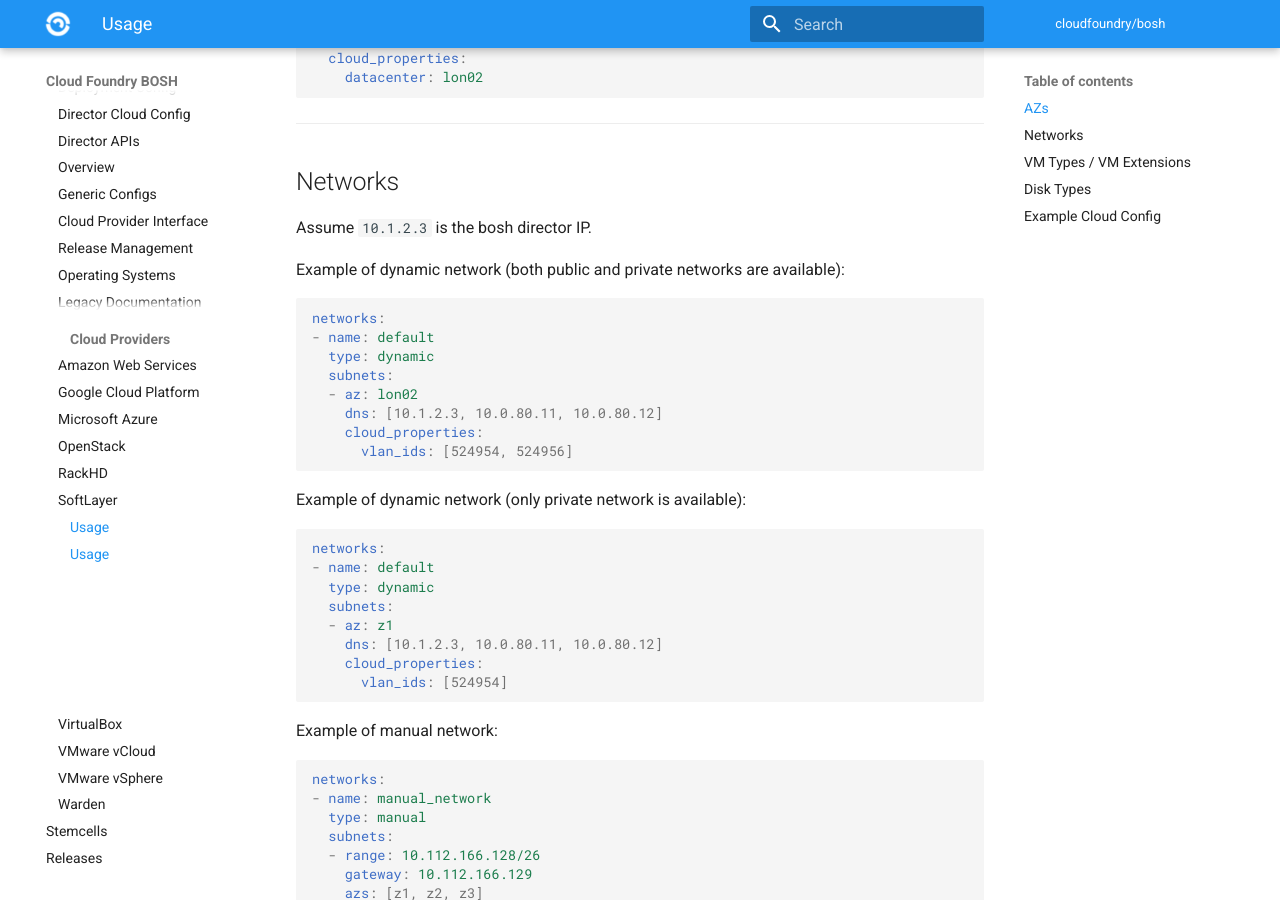
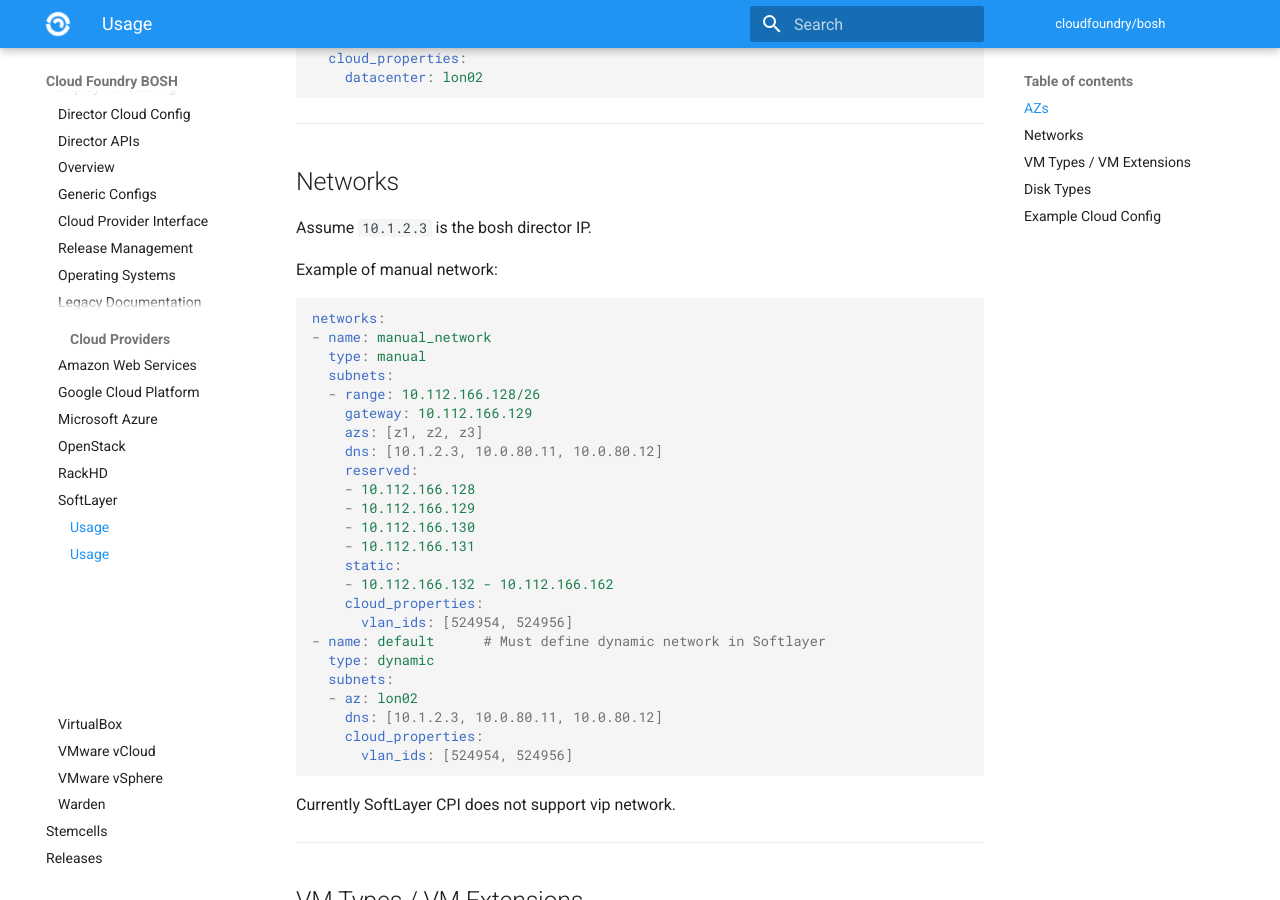
Before and after one commit to cloudfoundry/docs-bosh, an MkDocs documentation site: the page built from content/softlayer-cpi.md, in a window 1280 px wide and 900 px high, scrolled down 385 px. Built offline with MkDocs 1.6.1 and Material for MkDocs 9.7.7, drawn with Linux system fonts in a browser that asks for light colours; old or Windows-style settings are respelled for this version of MkDocs.

Commit message:
remove dynamic network yml example

````diff
--- a/content/softlayer-cpi.md
+++ b/content/softlayer-cpi.md
@@ -15,32 +15,6 @@ azs:
 ## Networks {: #networks }
 
 Assume `10.1.2.3` is the bosh director IP.
-
-Example of dynamic network (both public and private networks are available):
-
-```yaml
-networks:
-- name: default
-  type: dynamic
-  subnets:
-  - az: lon02
-    dns: [10.1.2.3, 10.0.80.11, 10.0.80.12]
-    cloud_properties:
-      vlan_ids: [524954, 524956]
-```
-
-Example of dynamic network (only private network is available):
-
-```yaml
-networks:
-- name: default
-  type: dynamic
-  subnets:
-  - az: z1
-    dns: [10.1.2.3, 10.0.80.11, 10.0.80.12]
-    cloud_properties:
-      vlan_ids: [524954]
-```
 
 Example of manual network:
 
````
